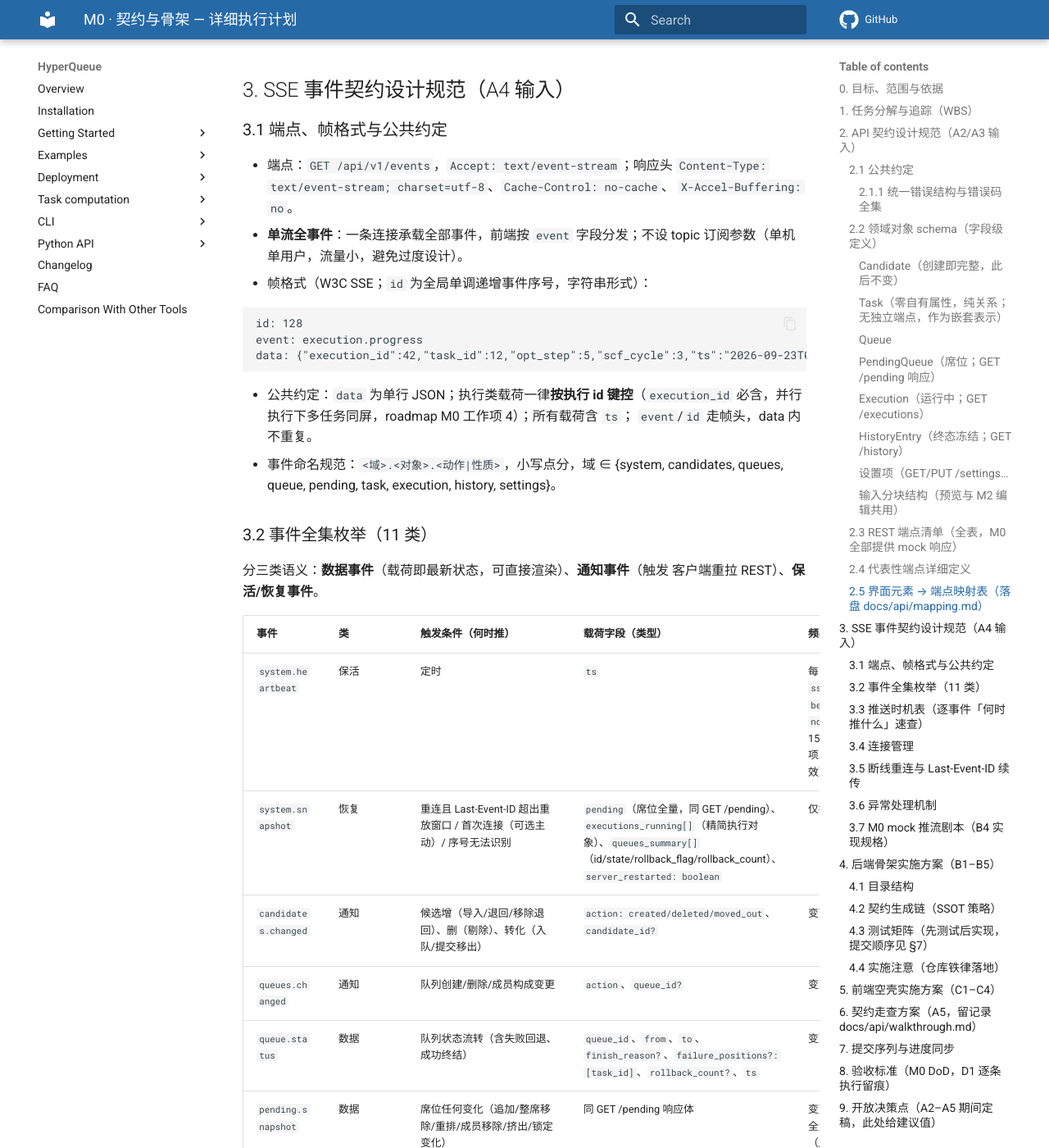
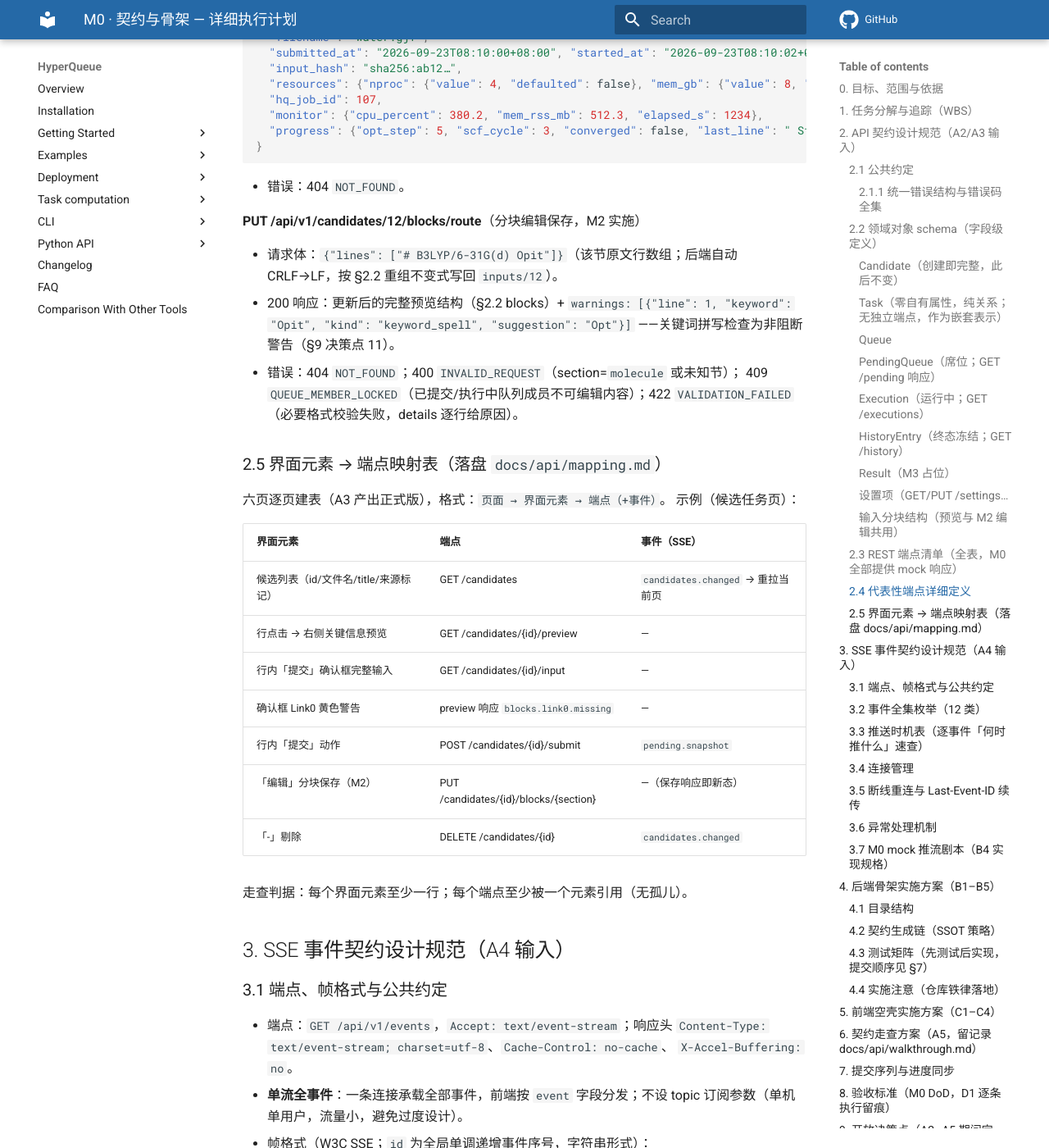
Before and after one commit to baizhancaiji/gauforge, an MkDocs documentation site: the page built from docs/plans/m0-plan.md, in a window 1280 px wide and 1400 px high, scrolled down 14345 px. Shown: the whole window at 82% size. Built offline with MkDocs 1.6.1 and Material for MkDocs 9.7.7, drawn with Linux system fonts in a browser that asks for light colours; comment, search, counter and statistics services are not loaded; the version menu is left out; some of the changed text lies outside the part shown.

Commit message:
docs(plans): 修补 M0 计划契约缺口与 SSE 一致性瑕疵
- 补分块编辑保存端点（PUT /candidates/{id}/blocks/{section}，M2 实施、候选与回退队列成员共用），全表重排为 33 端点并补 §2.4 样例与映射行
- 分块结构增补 additional_sections 与重组空行不变式、可编辑节集合，对齐 roadmap §2.7 附加输入节
- Result 增 M3 占位决议小节，统一「7 对象」计数口径
- SSE 修正：事件全集改 12 类、candidates.changed 定稿 moved_in、queues.changed 定稿动作枚举；推送时机表补队列保存/直接提交/编辑/删除、历史两动作、cleanup 与派发行 queue.status
- 新增决策点 11（编辑校验分级与拼写字典归属）；Candidate 补输入副本引用派生注记

```diff
--- a/docs/plans/m0-plan.md
+++ b/docs/plans/m0-plan.md
@@ -26,7 +26,7 @@
 | 编号 | 任务 | 产出物 | 验收标准（可验证） | 依赖 | 规模 | 对应 roadmap 工作项 |
 |---|---|---|---|---|---|---|
 | A1 | 契约载体骨架 | `docs/api/openapi.yaml`（info/servers/公共 components 骨架）、`docs/api/sse.md`（骨架） | YAML 可被 openapi-core 加载；两文件入库 | — | S | 1 |
-| A2 | 领域对象 schema 定稿 | openapi.yaml `components/schemas`：7 对象 + 公共约定（id/分页/错误/分块结构） | 每个 schema 有 description 与字段级「赋值时机/可空」标注；字段集对照 roadmap §2.6 走查通过 | A1 | M | 2 |
+| A2 | 领域对象 schema 定稿 | openapi.yaml `components/schemas`：7 对象（6 实体 schema + Result 占位决议，§2.2）+ 公共约定（id/分页/错误/分块结构） | 每个 schema 有 description 与字段级「赋值时机/可空」标注；字段集对照 roadmap §2.6 走查通过（含 Candidate 输入副本引用派生注记） | A1 | M | 2 |
 | A3 | REST 端点清单定稿 | openapi.yaml `paths`（§2.3 全表）+ `docs/api/mapping.md`（界面元素→端点映射） | 全部端点有请求/响应 schema 与错误码；映射表无缺失、无孤儿端点 | A2 | M | 3 |
 | A4 | SSE 事件契约定稿 | `docs/api/sse.md`（本文 §3 规范的正式版：全集枚举、载荷 schema、推送时机表、重连语义） | 每事件有触发条件、载荷字段表、频率/节流约定；Last-Event-ID 语义闭环 | A2 | M | 4 |
 | A5 | 契约走查（留记录） | `docs/api/walkthrough.md` | §6 走查清单逐条通过并留记录 | A3, A4 | M | 5 |
@@ -131,6 +131,9 @@
 
 `GET /candidates` 响应逐项含 `title`（后端现解析）；不设独立 title 字段存储。
 
+输入副本引用（roadmap §2.6 Candidate 属性）：由 id 派生 `inputs/<id>`，契约
+**不单独暴露字段**——需要文件位置处后端由 id 推导即可，入 API 徒增第二事实来源。
+
 #### Task（零自有属性，纯关系；无独立端点，作为嵌套表示）
 
 | 字段 | 类型 | 时机 | 说明 |
@@ -202,6 +205,13 @@
 
 注：skipped 条目无 `run/` 目录 → `input`/`output` 端点回落任务输入副本 / 返回 404（契约注明）。
 
+#### Result（M3 占位）
+
+M0 不设独立端点、不列字段——占位形态即 `HistoryEntry.result_ref`（恒 null）
+加本节决议：Result 字段全集随 M3 契约 diff 一次性扩展（roadmap §2.6 原则 3）；
+M0 走查仅核对「引用位存在、语义指向结果分析管道」（§2.1：仅正常结束的执行
+进入管道）。
+
 #### 设置项（`GET/PUT /settings`）
 
 响应分组两级（roadmap §2.5），每项含元数据供前端数据驱动渲染：
@@ -263,6 +274,16 @@
 - `molecule.formula`：元素统计（Hill 记法：有 C 时 C、H、其余字母序；无 C 时
   全字母序；计数 1 显式，如 `H2O1`、`C6H6O1`），单任务与队列成员的预览/
   成员概览均展示（后端解析分子说明节统计，M0 mock 给演示值）。
+- `additional_sections`：可选附加输入节的有序数组（由 route 关键词触发：Gen、
+  Guess=Alter、SCRF=Read 等，roadmap §2.7），每项
+  `{"lines": [string], "terminator_blank": boolean}`——`terminator_blank` 标注
+  该节是否需要终止空行（以手册 Section Ordering 表逐节为准，Guess=LowSymm 等
+  个别例外为 false）。
+- **重组不变式**（A2 落盘时写入契约 description，预览与 M2 编辑保存共用）：
+  除 Link 0 外每节末尾恰好一个空行（含文件末节与文件末尾）；Link 0 之后不加
+  空行；分子节 `Variables:`/`Constants:` 区之间的空行分隔不得丢失或增删。
+- 可编辑节（M2）：`link0 / route / title / charge_mult / additional_sections[i]`；
+  `molecule`（含原子坐标）不可编辑——结构编辑交由上游 GaussView（roadmap M2）。
 - `link0.missing` 驱动行内提交确认框的黄色警告（缺 `%NProcShared`/`%Mem` 时提示
   按默认值补齐，M1）。
 - 坐标原文不在预览 JSON；完整输入走 `GET /candidates/{id}/input`（`text/plain`）。
@@ -283,35 +304,36 @@
 | 6 | GET /api/v1/candidates/{id} | 详情 | M0 |
 | 7 | GET /api/v1/candidates/{id}/preview | 分块预览（§2.2 结构） | M0 |
 | 8 | GET /api/v1/candidates/{id}/input | 完整输入纯文本（提交确认框用） | M0 |
-| 9 | DELETE /api/v1/candidates/{id} | 剔除候选（删除任务实体唯一入口） | M0 mock / M1 |
-| 10 | POST /api/v1/candidates/{id}/submit | 行内提交（经待执行队列；满员 409） | M1 |
-| 11 | GET /api/v1/queues | 队列列表 | M0 |
-| 12 | POST /api/v1/queues | 创建（成员 2–10 校验） | M2 |
-| 13 | GET /api/v1/queues/{id} | 详情（含成员概览与失败记录） | M0 |
-| 14 | PATCH /api/v1/queues/{id} | 更新 `{name?/member_ids?/skip_failed?}`（全量有序、原子） | M2 |
-| 15 | DELETE /api/v1/queues/{id} | 删除队列（二次确认在前端） | M2 |
-| 16 | POST /api/v1/queues/{id}/submit | 直接提交（保存并进入执行） | M2 |
-| 17 | GET /api/v1/pending | 待执行席位 + 容量 + 窗口信息 | M0 |
-| 18 | PUT /api/v1/pending/order | 整席重排 `{seat_order:[seat_id,...]}`（全量、原子） | M1 |
-| 19 | DELETE /api/v1/pending/seats/{seat_id} | 整席移除（单任务退候选 / 队列回退未提交） | M1 |
-| 20 | DELETE /api/v1/pending/seats/{seat_id}/members/{task_id} | 席位内移除未执行成员 | M1 |
-| 21 | GET /api/v1/executions?state=running | 在跑列表（并行同屏、按 id 键控，含 monitor/progress） | M0 |
-| 22 | GET /api/v1/executions/{id} | 执行详情 | M0 |
-| 23 | POST /api/v1/executions/{id}/stop | 手动停止（二次确认在前端；归因 manually_stopped） | M1 |
-| 24 | GET /api/v1/history | 分页列表（`?state=&queue_id=&archived=false&page=&page_size=`） | M0 |
-| 25 | GET /api/v1/history/{id} | 详情（终态冻结字段全量） | M0 |
-| 26 | GET /api/v1/history/{id}/input | 输入原文（`run/<id>/` 内实际执行副本；skipped 回落任务副本） | M0 |
-| 27 | GET /api/v1/history/{id}/output | 输出纯文本预览（`?download=true` 触发导出；截断容错 `errors="replace"`） | M0 |
-| 28 | POST /api/v1/history/{id}/archive | 归档（唯一冻结后可变操作） | M0 mock / M1 |
-| 29 | POST /api/v1/history/{id}/requeue | 重新排队（原样重跑；满员 409） | M1 |
-| 30 | POST /api/v1/history/{id}/return-candidate | 退回候选（新 id、带来源标记） | M1 |
-| 31 | POST /api/v1/history/cleanup | 手动触发过期 chk/rwf 清理（返回清理统计） | M1 |
-| 32 | GET /api/v1/events | SSE 事件流（`text/event-stream`，契约见 sse.md） | M0 |
+| 9 | PUT /api/v1/candidates/{id}/blocks/{section} | 分块编辑保存（单节原子保存、CRLF→LF 自动转换；候选形态与回退队列成员共用此端点——id 跨形态延续；section ∈ `link0/route/title/charge_mult/additional-<n>`，`molecule` 不可编辑；校验分级见 §9 决策点 11） | M2 |
+| 10 | DELETE /api/v1/candidates/{id} | 剔除候选（删除任务实体唯一入口） | M0 mock / M1 |
+| 11 | POST /api/v1/candidates/{id}/submit | 行内提交（经待执行队列；满员 409） | M1 |
+| 12 | GET /api/v1/queues | 队列列表 | M0 |
+| 13 | POST /api/v1/queues | 创建（成员 2–10 校验） | M2 |
+| 14 | GET /api/v1/queues/{id} | 详情（含成员概览与失败记录） | M0 |
+| 15 | PATCH /api/v1/queues/{id} | 更新 `{name?/member_ids?/skip_failed?}`（全量有序、原子） | M2 |
+| 16 | DELETE /api/v1/queues/{id} | 删除队列（二次确认在前端） | M2 |
+| 17 | POST /api/v1/queues/{id}/submit | 直接提交（保存并进入执行） | M2 |
+| 18 | GET /api/v1/pending | 待执行席位 + 容量 + 窗口信息 | M0 |
+| 19 | PUT /api/v1/pending/order | 整席重排 `{seat_order:[seat_id,...]}`（全量、原子） | M1 |
+| 20 | DELETE /api/v1/pending/seats/{seat_id} | 整席移除（单任务退候选 / 队列回退未提交） | M1 |
+| 21 | DELETE /api/v1/pending/seats/{seat_id}/members/{task_id} | 席位内移除未执行成员 | M1 |
+| 22 | GET /api/v1/executions?state=running | 在跑列表（并行同屏、按 id 键控，含 monitor/progress） | M0 |
+| 23 | GET /api/v1/executions/{id} | 执行详情 | M0 |
+| 24 | POST /api/v1/executions/{id}/stop | 手动停止（二次确认在前端；归因 manually_stopped） | M1 |
+| 25 | GET /api/v1/history | 分页列表（`?state=&queue_id=&archived=false&page=&page_size=`） | M0 |
+| 26 | GET /api/v1/history/{id} | 详情（终态冻结字段全量） | M0 |
+| 27 | GET /api/v1/history/{id}/input | 输入原文（`run/<id>/` 内实际执行副本；skipped 回落任务副本） | M0 |
+| 28 | GET /api/v1/history/{id}/output | 输出纯文本预览（`?download=true` 触发导出；截断容错 `errors="replace"`） | M0 |
+| 29 | POST /api/v1/history/{id}/archive | 归档（唯一冻结后可变操作） | M0 mock / M1 |
+| 30 | POST /api/v1/history/{id}/requeue | 重新排队（原样重跑；满员 409） | M1 |
+| 31 | POST /api/v1/history/{id}/return-candidate | 退回候选（新 id、带来源标记） | M1 |
+| 32 | POST /api/v1/history/cleanup | 手动触发过期 chk/rwf 清理（返回清理统计） | M1 |
+| 33 | GET /api/v1/events | SSE 事件流（`text/event-stream`，契约见 sse.md） | M0 |
 
 ### 2.4 代表性端点详细定义
 
-全部 32 个端点的逐一定义在 A3 落盘 openapi.yaml 时按本节模板完成；此处给出
-三类代表样例（列表分页 / 动作 / 详情），作为格式基线。
+全部 33 个端点的逐一定义在 A3 落盘 openapi.yaml 时按本节模板完成；此处给出
+四类代表样例（列表分页 / 动作 / 详情 / 分块编辑保存），作为格式基线。
 
 **GET /api/v1/candidates**（列表）
 
@@ -357,6 +379,17 @@
 
 - 错误：404 `NOT_FOUND`。
 
+**PUT /api/v1/candidates/12/blocks/route**（分块编辑保存，M2 实施）
+
+- 请求体：`{"lines": ["# B3LYP/6-31G(d) Opit"]}`（该节原文行数组；后端自动
+  CRLF→LF，按 §2.2 重组不变式写回 `inputs/12`）。
+- 200 响应：更新后的完整预览结构（§2.2 blocks）+ `warnings:
+  [{"line": 1, "keyword": "Opit", "kind": "keyword_spell", "suggestion": "Opt"}]`
+  ——关键词拼写检查为非阻断警告（§9 决策点 11）。
+- 错误：404 `NOT_FOUND`；400 `INVALID_REQUEST`（section=`molecule` 或未知节）；
+  409 `QUEUE_MEMBER_LOCKED`（已提交/执行中队列成员不可编辑内容）；422
+  `VALIDATION_FAILED`（必要格式校验失败，details 逐行给原因）。
+
 ### 2.5 界面元素 → 端点映射表（落盘 `docs/api/mapping.md`）
 
 六页逐页建表（A3 产出正式版），格式：`页面 → 界面元素 → 端点（+事件）`。
@@ -369,6 +402,7 @@
 | 行内「提交」确认框完整输入 | GET /candidates/{id}/input | — |
 | 确认框 Link0 黄色警告 | preview 响应 `blocks.link0.missing` | — |
 | 行内「提交」动作 | POST /candidates/{id}/submit | `pending.snapshot` |
+| 「编辑」分块保存（M2） | PUT /candidates/{id}/blocks/{section} | —（保存响应即新态） |
 | 「-」剔除 | DELETE /candidates/{id} | `candidates.changed` |
 
 走查判据：每个界面元素至少一行；每个端点至少被一个元素引用（无孤儿）。
@@ -396,7 +430,7 @@
 - 事件命名规范：`<域>.<对象>.<动作|性质>`，小写点分，域 ∈
   {system, candidates, queues, queue, pending, task, execution, history, settings}。
 
-### 3.2 事件全集枚举（11 类）
+### 3.2 事件全集枚举（12 类）
 
 分三类语义：**数据事件**（载荷即最新状态，可直接渲染）、**通知事件**（触发
 客户端重拉 REST）、**保活/恢复事件**。
@@ -405,8 +439,8 @@
 |---|---|---|---|---|
 | `system.heartbeat` | 保活 | 定时 | `ts` | 每 `sse_heartbeat_seconds`（默认 15s，设置项即时生效） |
 | `system.snapshot` | 恢复 | 重连且 Last-Event-ID 超出重放窗口 / 首次连接（可选主动）/ 序号无法识别 | `pending`（席位全量，同 GET /pending）、`executions_running[]`（精简执行对象）、`queues_summary[]`（id/state/rollback_flag/rollback_count）、`server_restarted: boolean` | 仅按需 |
-| `candidates.changed` | 通知 | 候选增（导入/退回/移除退回）、删（剔除）、转化（入队/提交移出） | `action: created/deleted/moved_out`、`candidate_id?` | 变更即推 |
-| `queues.changed` | 通知 | 队列创建/删除/成员构成变更 | `action`、`queue_id?` | 变更即推 |
+| `candidates.changed` | 通知 | 候选增（导入/历史退回候选，新 id）、删（剔除）、转化（入队/提交移出）、退回（席位移除/挤出/成员移除退回候选形态，id 延续） | `action: created/deleted/moved_out/moved_in`、`candidate_id?` | 变更即推 |
+| `queues.changed` | 通知 | 队列创建/删除/成员构成或名称变更 | `action: created/updated/deleted`、`queue_id?` | 变更即推 |
 | `queue.status` | 数据 | 队列状态流转（含失败回退、成功终结） | `queue_id`、`from`、`to`、`finish_reason?`、`failure_positions?: [task_id]`、`rollback_count?`、`ts` | 变更即推 |
 | `pending.snapshot` | 数据 | 席位任何变化（追加/整席移除/重排/成员移除/挤出/锁定变化） | 同 GET /pending 响应体 | 变更即推；全量快照式（席位≤10，快照防止漏中间态） |
 | `task.status` | 数据 | 任务状态转换：staged→running（派发，此时执行记录已建）、running→succeeded/failed、→skipped（失败中止即时/手动停止） | `task_id`、`execution_id?`（staged 无）、`queue_id?`、`from`、`to`、`cause?: FailureCause`（终态时）、`ts` | 变更即推 |
@@ -422,16 +456,23 @@
 |---|---|
 | 导入文件 | `candidates.changed(created)` |
 | 行内提交成功 | `candidates.changed(moved_out)` → `pending.snapshot` |
+| 队列保存（创建） | `candidates.changed(moved_out)` ×N（成员转任务）→ `queues.changed(created)` |
+| 队列直接提交 | `queue.status(unsubmitted→submitted)` → `pending.snapshot` |
+| 队列编辑（PATCH） | `queues.changed(updated)`（+退回成员 `candidates.changed(moved_in)`） |
+| 队列删除 | `queues.changed(deleted)` → `candidates.changed(moved_in)` ×N（未执行成员；在待执行则 `pending.snapshot`） |
 | 提交被拒（满员） | 无事件（HTTP 409 直接返回） |
-| 派发启动任务 | `task.status(staged→running, execution_id)` → `pending.snapshot`（席位成员态变化） |
+| 派发启动任务 | （队列席位首成员派发）`queue.status(submitted→executing)` → `task.status(staged→running, execution_id)` → `pending.snapshot`（席位成员态变化） |
 | 任务正常结束 | `task.status(→succeeded)` → `history.appended(succeeded)` → 若队列席位清空 `pending.snapshot` |
 | 任务失败（未勾跳过） | `task.status(→failed, cause)` → 同队列未启动成员逐个 `task.status(→skipped, predecessor_failed)` → `queue.status(executing→unsubmitted, finish_reason=abort_on_failure)` + `queues.changed` → `pending.snapshot`（在跑成员收尾结束后席位释放） |
 | 任务失败（勾选跳过） | `task.status(→failed)` → `queue.status`（队列结束时分流）→ `history.appended` ×N |
 | 手动停止队列 | 在跑成员逐个 `task.status(→failed, manually_stopped)` → 未执行成员 `task.status(→skipped, queue_manually_stopped)` → `queue.status(→unsubmitted, manually_stopped)` → `pending.snapshot` |
-| 席位重排/移除 | `pending.snapshot`（+被移除者的 `candidates.changed`/`queues.changed`） |
-| 席位上限调小挤出 | `pending.snapshot` + 尾部席位逐个退回事件（`candidates.changed(moved_out 反向)`/`queue.status(→unsubmitted)`） |
+| 席位重排/移除 | `pending.snapshot`（+被移除者：单任务 `candidates.changed(moved_in)`、队列 `queue.status(→unsubmitted)`） |
+| 席位上限调小挤出 | `pending.snapshot` + 尾部席位逐个退回事件（`candidates.changed(moved_in)`/`queue.status(→unsubmitted)`） |
 | 运行中 | 持续 `execution.monitor`（2s）、`execution.progress`（≤1s/条）、停滞时 `execution.stalled` |
-| 归档历史条目 | `history.appended` 不重发；归档变更经 `queues.changed` 类通知或重拉（归档列表属拉取型页面） |
+| 归档历史条目 | 无专门事件（归档为冻结后唯一可变标记，归档列表属拉取型页面，按需重拉）；`history.appended` 不重发 |
+| 历史重新排队 | `pending.snapshot`（追加席位；历史条目本身不变） |
+| 历史退回候选 | `candidates.changed(created)`（新 id、带来源标记） |
+| chk/rwf 清理 | 无事件（响应携带清理统计，拉取型） |
 
 ### 3.4 连接管理
 
@@ -563,9 +604,9 @@
 ## 6. 契约走查方案（A5，留记录 `docs/api/walkthrough.md`）
 
 1. **状态机走查**：roadmap §2.1 全部转换与整队语义逐条列行——每条注明承载
-   端点/事件，打勾；重点核对：队列失败两分支、手动停止、席位挤出、哈希跳过
-   （跳过属 M1 派发行为，契约体现在历史 input_hash 字段与重提交语义描述）、
-   退回候选五条路径、删除边界。
+   端点/事件，打勾；重点核对：队列失败两分支、手动停止、席位挤出、哈希跳过（跳过属 M1 派发行为，契约体现在历史 input_hash 字段与重提交语义描述）、
+   退回候选五条路径、删除边界、分块编辑边界（两入口共用端点、`molecule`
+   不可编辑、拼写检查非阻断、重组空行不变式）。
 2. **六页映射检查**：mapping.md 无缺失元素、无孤儿端点（判据见 §2.5）。
 3. **M1 验收路径纸面走通**：批量导入→列表→预览→行内提交→进度→强制停止→
    历史→重启恢复，每步列出所用端点与事件，标注 M1 实施项。
@@ -632,7 +673,8 @@
 | 7 | pydantic 模型生成 | datamodel-code-generator | 事实标准；对 OpenAPI 3.1 支持需实测，异常则降 3.0.3 |
 | 8 | §2.6 之外补充字段 | Candidate/Queue 加 created_at(+updated_at) | 列表排序与展示需要；走查逐条确认后定稿 |
 | 9 | monitor 采样周期 | 2s 固定（不做设置项） | §2.5 未列该参数，不过度设计；M1 实测校准 |
-| 10 | 归档列表页面归属 | history?archived=true 复用列表端点 | 归档是历史的筛选视图，不设独立资源 |
+| 10 | 归档列表页面归属 | history?archived=true 复用列表端点 | 归档是历史的筛选视图，不设独立资源（前端归档页为独立展示页，M1 路由增设，不改契约） |
+| 11 | 编辑保存校验分级与拼写检查字典 | 必要格式校验阻断（422）；关键词拼写检查非阻断警告（200 + warnings）。字典为后端本地文件（离线知识库程序化抽取，路径属部署级配置），M2 实施细节，M0 契约不列为设置面板项 | roadmap M2 未定义阻断语义；警告级允许用户知情保存（如字典未收录的新关键词）；不扩 §2.5 运行级参数全集 |
 
 ## 10. 风险与对策
 
```
Also changed, not shown: other parts of docs/plans/m0-plan.md (+4 -3 lines).
